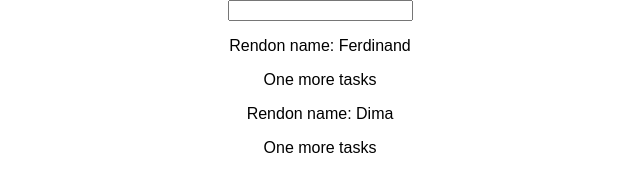
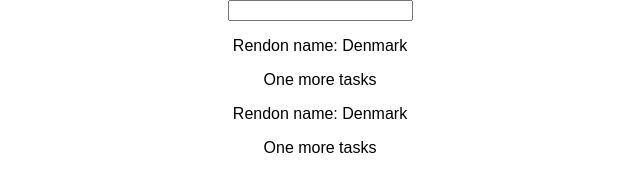
Before and after one commit to VKuzmich/my-app, a React (Create React App) app: page / in a window 1280 px wide. Shown: the top 173 px of the page, without its empty margins (320-960 px from the left). Built offline with nearby package versions, Linux system fonts and the light colour scheme.

Commit message:
add change handler to change names from input

```diff
--- a/src/App.js
+++ b/src/App.js
@@ -6,12 +6,21 @@
 
 
 class App extends Component {
+
+    state = {
+        username: "Denmark"
+    }
+
+    usernameChangeHandler = (event) => {
+        this.setState({username: event.target.value});
+    }
+
     render() {
         return (
             <div className='App'>
-                <UserInput />
-                <UserOutput userName='Ferdinand' />
-                <UserOutput userName='Dima'/>
+                <UserInput changed={this.usernameChangeHandler}/>
+                <UserOutput userName={this.state.username} />
+                <UserOutput userName={this.state.username} />
                 <UserOutput userName='Serg'/>
             </div>
         )
--- a/src/UserInput/UserInput.js
+++ b/src/UserInput/UserInput.js
@@ -1,7 +1,7 @@
 import  React from 'react';
 
-const userInput = () => {
-    return <input type='text' />
+const userInput = (props) => {
+    return <input type='text' onChange={props.changed} />
 
 }
 
```
